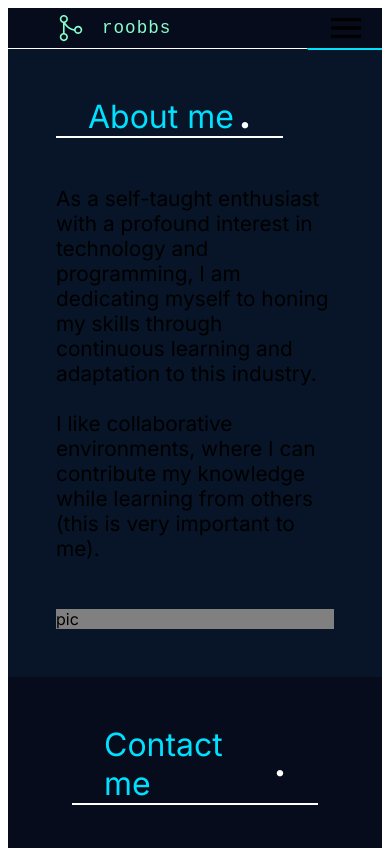
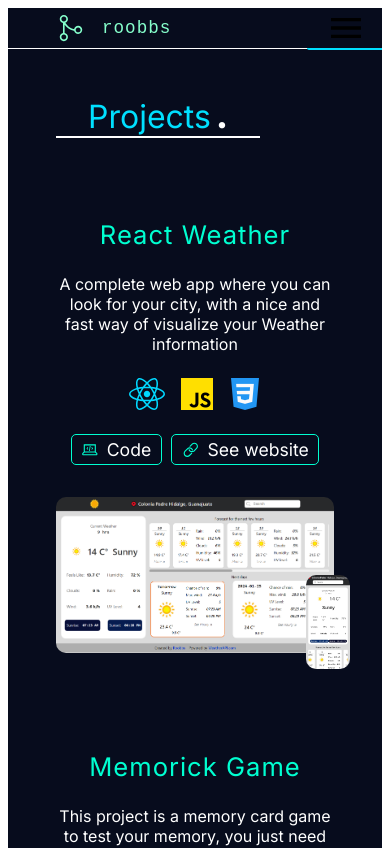
Before and after one commit to roobbs/info, a React (Vite) app: page / in a window 390 px wide. Shown: the top 848 px of the page. Built offline with nearby package versions, Linux system fonts and the light colour scheme; the HTML template or start-up script is replaced by a standard one.

Commit message:
Added media query for projects section

```diff
--- a/src/App.jsx
+++ b/src/App.jsx
@@ -9,8 +9,8 @@ export default function App() {
   return (
     <>
       <Header />
-      {/* <Home />
-      <Projects />*/}
+      {/* <Home />*/}
+      <Projects />
       <About />
       <Contact />
     </>
--- a/src/components/Projects.jsx
+++ b/src/components/Projects.jsx
@@ -5,7 +5,7 @@ import Title from "./Title.tsx";
 
 export default function Projects() {
   return (
-    <section className="projectsContainer" id="projects">
+    <section className="projectsSection" id="projects">
       <Title title={"Projects"} />
       <div className="projects">
         {info.map((project, index) => (
--- a/src/styles/ProjectCard.css
+++ b/src/styles/ProjectCard.css
@@ -115,3 +115,27 @@
 a {
   text-decoration: inherit;
 }
+
+/* @media (max-width: 1030px) {
+  .projectsSection {
+    padding: 4rem 6rem;
+    gap: 3rem;
+  }
+}
+@media (max-width: 910px) {
+  .projectsSection {
+    padding: 4rem 4rem;
+    gap: 3rem;
+  }
+  .projects {
+    gap: 3rem;
+  }
+} */
+@media (max-width: 850px) {
+  .projectCard,
+  .projectCardReverse {
+    display: flex;
+    flex-direction: column-reverse;
+    gap: 2rem;
+  }
+}
--- a/src/styles/Projects.css
+++ b/src/styles/Projects.css
@@ -1,4 +1,4 @@
-.projectsContainer {
+.projectsSection {
   background-color: #070c1d;
   display: flex;
   flex-direction: column;
@@ -9,3 +9,26 @@
   display: grid;
   gap: 5rem;
 }
+@media (max-width: 1030px) {
+  .projectsSection {
+    padding: 4rem 6rem;
+    gap: 3rem;
+  }
+}
+@media (max-width: 910px) {
+  .projectsSection {
+    padding: 4rem 4rem;
+    gap: 3rem;
+  }
+  .projects {
+    gap: 3rem;
+  }
+}
+@media (max-width: 850px) {
+  .projectsSection {
+    padding: 3rem 3rem;
+  }
+  .projects {
+    gap: 2rem;
+  }
+}
```
